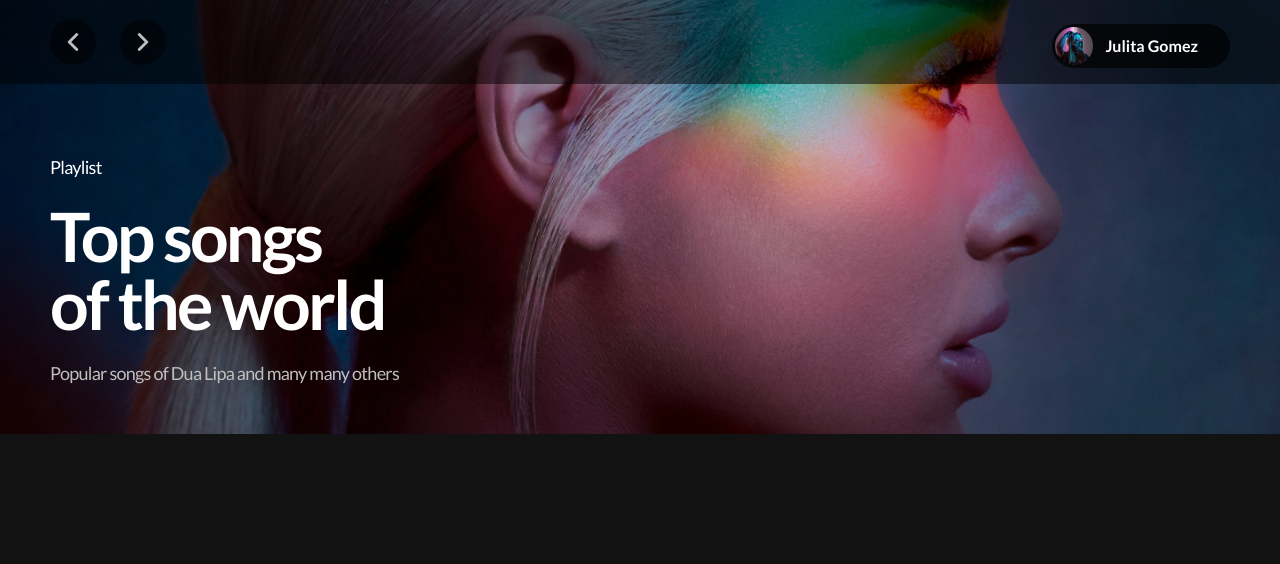
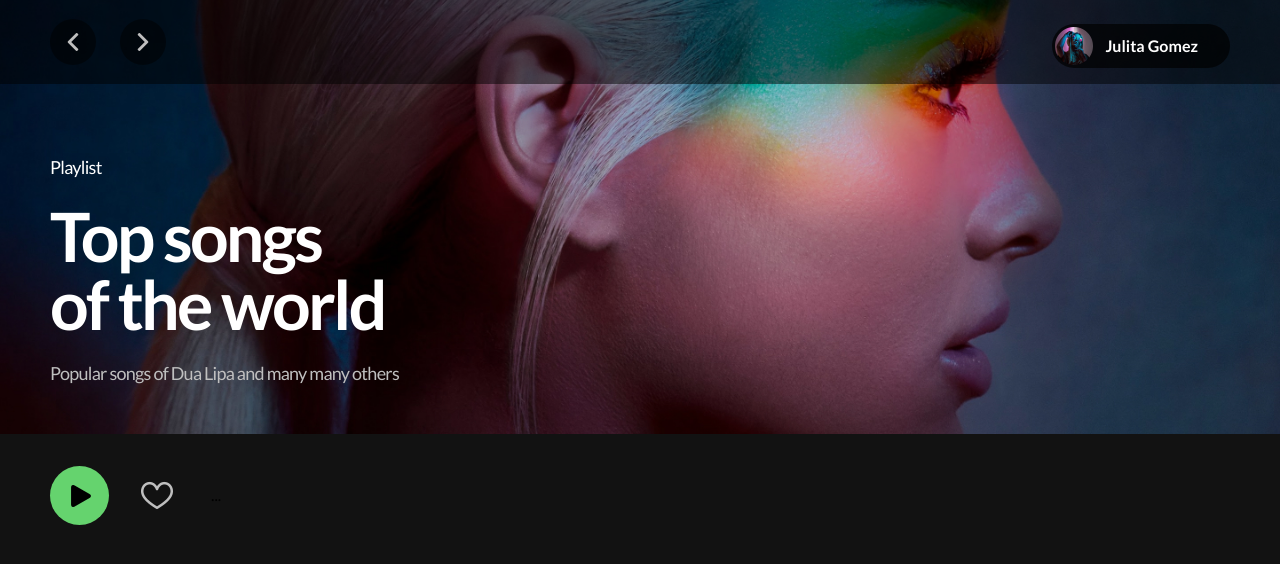
Before and after one commit to keremenen/spotify-playlist-view, a website built with Vite: page index.html in a window 1280 px wide. Built offline with nearby package versions, Linux system fonts and the light colour scheme; files whose address does not match are found by name.

Commit message:
WIP main-navigation-component

```diff
--- a/index.html
+++ b/index.html
@@ -14,19 +14,19 @@
   <div id="home-page">
     <div class="top-navigation-component">
       <div class="top-navigation-component__navigation-buttons-wrapper">
-        <div class="top-navigation-component__navigation-button ">
+        <button class="top-navigation-component__navigation-button ">
           <img src="/assets/left-arrow.png" class="top-navigation-component__button-arrow" alt="left-arrow">
-        </div>
-        <div class="top-navigation-component__navigation-button">
+        </button>
+        <button class="top-navigation-component__navigation-button">
           <img src="/assets/right-arrow.png" class="top-navigation-component__button-arrow" alt="right-arrow">
-        </div>
+        </button>
       </div>
-      <div class="top-navigation-component__user-wrapper">
+      <button class="top-navigation-component__user-wrapper">
         <div class="top-navigation-component__user-avatar-wrapper">
           <img src="/users/user-avatar.png" class="top-navigation-component__user-avatar" alt="user-avatrar" />
         </div>
         <div class="top-navigation-component__user-name">Julita Gomez</div>
-      </div>
+      </button>
     </div>
     <div class="hero-component">
       <div class="hero-component__text-wrapper">
@@ -38,6 +38,19 @@
         <img src="/images/playlist-background.jpg" class="hero-component__background-image" alt="playlist-background" />
       </div>
     </div>
+    <div class="main-container-component">
+      <div class="main-navigation-component">
+        <button class="main-navigation-component__play-button">
+          <img src="/assets/play.png" class="main-navigation-component__play-button-icon" alt="play-button-icon" />
+        </button>
+        <button class="main-navigation-component__favourite-button">
+          <img src="/assets/heart.png" class="main-navigation-component__favourite-button-icon"
+            alt="fabourite-button-icon" />
+        </button>
+        <button class="main-navigation-component__more-options-button">...</button>
+      </div>
+      <div class="tracklist-component"></div>
+    </div>
   </div>
 
   <script type="module" src="/src/global-scripts/main.js"></script>
--- a/src/global-styles/style.scss
+++ b/src/global-styles/style.scss
@@ -11,6 +11,11 @@
   box-sizing: border-box;
 }
 
+button {
+  border: none;
+  background: none;
+}
+
 body {
   font-family: 'Lato', sans-serif;
   color: var(--color-primary);
--- a/src/pages/home-page/scripts/home-page.js
+++ b/src/pages/home-page/scripts/home-page.js
@@ -4,3 +4,5 @@
 import '../styles/home-page.scss'
 import '../styles/top-navigation-component.scss'
 import '../styles/hero-component.scss'
+import '../styles/main-container-component.scss'
+import '../styles/main-navigation-component.scss'
--- a/src/pages/home-page/styles/home-page.scss
+++ b/src/pages/home-page/styles/home-page.scss
@@ -1,4 +1,5 @@
 #home-page {
+    height: 100vh;
     background-color: var(--static-color);
-    height: 100vh;
+
 }
--- /dev/null
+++ b/src/pages/home-page/styles/main-container-component.scss
@@ -0,0 +1,3 @@
+.main-container-component {
+    padding: 32px 50px 0 50px
+}
--- /dev/null
+++ b/src/pages/home-page/styles/main-navigation-component.scss
@@ -0,0 +1,37 @@
+.main-navigation-component {
+    height: 59px;
+    display: flex;
+    align-items: center;
+    gap: 32px;
+
+    & &__play-button {
+        height: 59px;
+        width: 59px;
+        border-radius: 50%;
+        background-color: var(--spotify-green);
+        display: flex;
+        justify-content: center;
+        align-items: center;
+        cursor: pointer;
+    }
+
+    & &__play-button-icon {
+        height: 22px;
+        width: 22px;
+        margin-left: 2px;
+    }
+
+    & &__favourite-button {
+        display: flex;
+        justify-content: center;
+        align-items: center;
+        padding: 0;
+        margin-bottom: 1px;
+
+    }
+
+    & &__favourite-button-icon {
+        height: 32px;
+        width: 32px;
+    }
+}
--- a/src/pages/home-page/styles/top-navigation-component.scss
+++ b/src/pages/home-page/styles/top-navigation-component.scss
@@ -39,6 +39,7 @@
         align-items: center;
         padding: 3px 32px 3px 3px;
         gap: 12px;
+        cursor: pointer;
     }
 
     & &__user-avatar-wrapper {
```
Also changed, not shown: public/assets/heart.png (added), public/assets/play.png (added).
